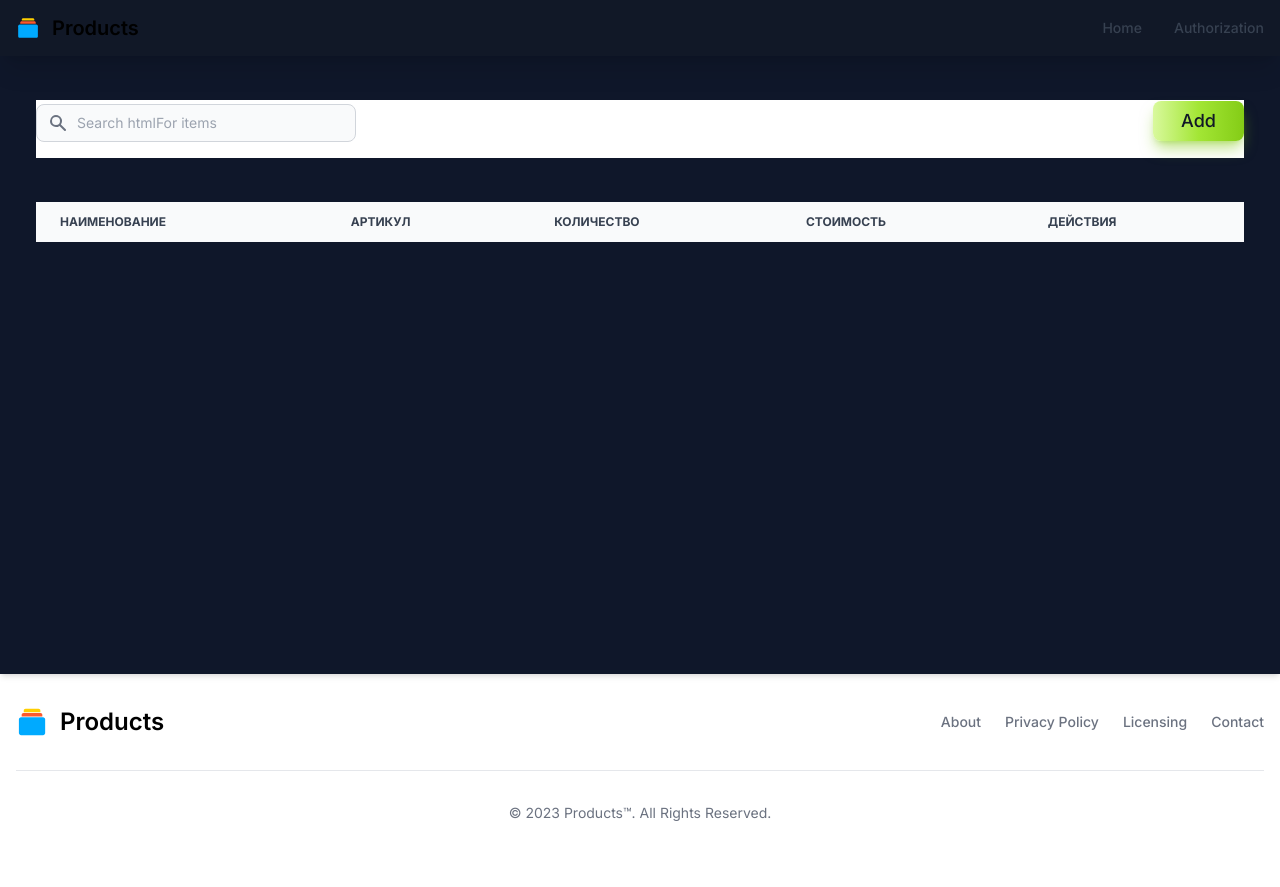
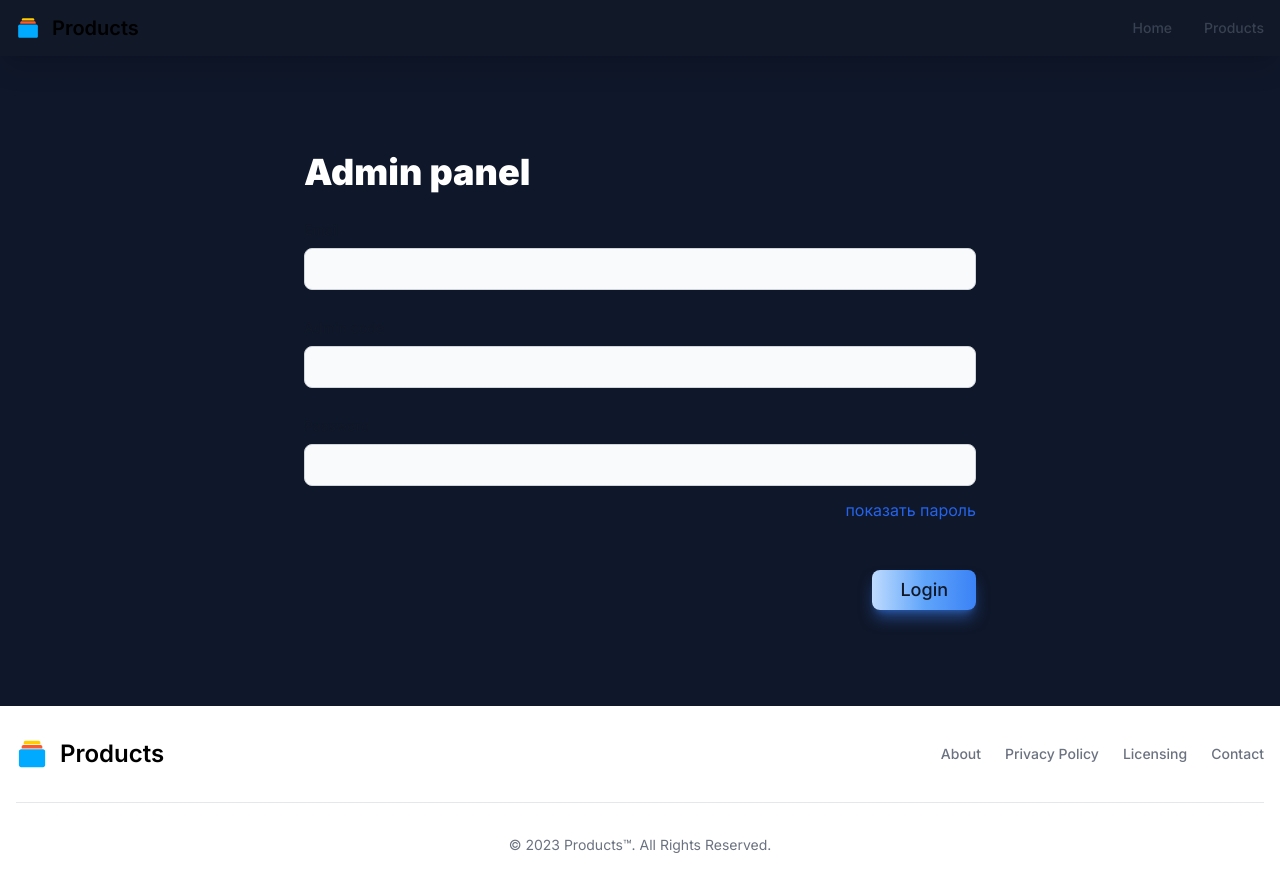
Before and after one commit to ramo4312/test-task, a Next.js app: page / in a window 1280 px wide. Before the commit the page ends 855 px from the top, so only its background shows below. Built offline with nearby package versions, Linux system fonts and the light colour scheme.

Commit message:
auth page and fixed bugs

```diff
--- a/src/components/Navbar.jsx
+++ b/src/components/Navbar.jsx
@@ -26,7 +26,7 @@ const Nav = () => {
 			<Navbar.Toggle />
 			<Navbar.Collapse>
 				<Navbar.Link href='/'>Home</Navbar.Link>
-				<Navbar.Link href='/auth'>Authorization</Navbar.Link>
+				<Navbar.Link href='/products'>Products</Navbar.Link>
 			</Navbar.Collapse>
 		</Navbar>
 	)
--- a/src/components/products/AdaptiveProduct.jsx
+++ b/src/components/products/AdaptiveProduct.jsx
@@ -1,5 +1,6 @@
 import { deleteProduct, productDetail } from '@/store/apiCalls'
 import Image from 'next/image'
+import { useRouter } from 'next/router'
 import { useState } from 'react'
 import { useDispatch } from 'react-redux'
 
@@ -15,12 +16,17 @@ const AdaptiveProduct = ({ product, setEditModal }) => {
 
 	const dispatch = useDispatch()
 
+	const { push } = useRouter()
+
 	function handleDelete(id) {
 		deleteProduct(dispatch, id)
 	}
 
 	return (
-		<div className='w-[47%] max-[530px]:w-5/6 bg-indigo-950 active:translate-y-[0.5px] select-none hover:duration-300 duration-200 active:shadow-[0_10px_40px_-25px_white] hover:-translate-y-[0.5px] hover:shadow-[0_18px_40px_-15px_white] p-6 rounded-xl relative'>
+		<div
+			className='w-[47%] max-[530px]:w-5/6 bg-gray-800 active:translate-y-[0.5px] select-none hover:duration-300 duration-200 active:shadow-[0_10px_40px_-25px_white] hover:-translate-y-[0.5px] hover:shadow-[0_18px_40px_-15px_white] p-6 rounded-xl relative'
+			onClick={() => push(`/product/${product.id}`)}
+		>
 			<div
 				onMouseLeave={() => setOptions(false)}
 				className={`absolute ${
@@ -43,7 +49,6 @@ const AdaptiveProduct = ({ product, setEditModal }) => {
 					Delete
 				</button>
 			</div>
-			<table className=' w-full text-white mb-3 '>
 			<div className='mb-4 flex justify-end'>
 				<Image
 					src='/options.svg'
@@ -57,6 +62,7 @@ const AdaptiveProduct = ({ product, setEditModal }) => {
 					alt=''
 				/>
 			</div>
+			<table className=' w-full text-white mb-3 '>
 				<thead></thead>
 				<tbody className='flex flex-col gap-y-4'>
 					{productObject.map(item => (
--- a/src/components/products/ProductList.jsx
+++ b/src/components/products/ProductList.jsx
@@ -17,8 +17,17 @@ const ProductList = () => {
 	const [sort, setSort] = useState({ to: '', name: '' })
 	const [modal, setModal] = useState(false)
 	const [editModal, setEditModal] = useState(false)
+	const [search, setSearch] = useState('')
 
 	const { products } = useSelector(state => state.products)
+
+	function handleSearch() {
+		const newProducts = products.filter(item => {
+			return item.name.toLowerCase().indexOf(search.toLowerCase()) !== -1
+		})
+
+		return newProducts
+	}
 
 	return (
 		<>
@@ -48,9 +57,10 @@ const ProductList = () => {
 						</div>
 						<input
 							type='text'
+							onChange={e => setSearch(e.target.value)}
 							id='table-search'
 							className='block p-2 pl-10 text-sm text-gray-900 border border-gray-300 rounded-lg w-80 bg-gray-50 focus:ring-blue-500 focus:border-blue-500 dark:bg-gray-700 dark:border-gray-600 dark:placeholder-gray-400 dark:text-white dark:focus:ring-blue-500 max-[530px]:w-full dark:focus:border-blue-500'
-							placeholder='Search htmlFor items'
+							placeholder='Search products'
 						/>
 					</div>
 					<div className=' flex gap-4 max-[530px]:w-full justify-end'>
@@ -116,7 +126,7 @@ const ProductList = () => {
 					</tbody>
 				</table>
 				<div className='flex-wrap justify-between max-[530px]:justify-center gap-y-10 hidden max-[785px]:flex '>
-					{products?.map(product => (
+					{handleSearch().map(product => (
 						<AdaptiveProduct
 							setEditModal={setEditModal}
 							key={product.id}
--- a/src/pages/_app.js
+++ b/src/pages/_app.js
@@ -4,6 +4,7 @@ import { Provider } from 'react-redux'
 import Head from 'next/head'
 import { PersistGate } from 'redux-persist/integration/react'
 import { persistor, store } from '@/store/store'
+import Layout from '@/components/layout/Layout'
 // import { ThemeProvider } from '@material-tailwind/react'
 
 const inter = Inter({ subsets: ['latin'] })
@@ -16,7 +17,9 @@ export default function App({ Component, pageProps }) {
 			</Head>
 			<PersistGate loading={null} persistor={persistor}>
 				<Provider store={store}>
-					<Component {...pageProps} />
+					<Layout>
+						<Component {...pageProps} />
+					</Layout>
 				</Provider>
 			</PersistGate>
 		</main>
--- a/src/pages/auth.jsx
+++ /dev/null
@@ -1,11 +0,0 @@
-import Layout from '@/components/layout/Layout'
-
-const auth = () => {
-	return (
-		<Layout>
-			<div className='pt-14'>auth</div>
-		</Layout>
-	)
-}
-
-export default auth
--- a/src/pages/index.js
+++ b/src/pages/index.js
@@ -1,12 +1,108 @@
-import Layout from '@/components/layout/Layout'
-import ProductList from '@/components/products/ProductList'
+import { useRouter } from 'next/router'
+import { useState } from 'react'
 
 export default function Home() {
+	const [isVis, setIsVis] = useState(false)
+	const [email, setEmail] = useState('')
+	const [code, setCode] = useState('')
+	const [pass, setPass] = useState('')
+
+	const { push } = useRouter()
+
+	function handlePush() {
+		// if (!email.trim() || !code.trim() || !pass.trim()) {
+		// 	alert('Some inputs are empty')
+		// 	return
+		// }
+
+		push('/products')
+	}
+
 	return (
-		<Layout>
-			<div className='pt-14 bg-slate-900'>
-				<ProductList />
-			</div>
-		</Layout>
+		<div className='pt-14 bg-slate-900'>
+			<form
+				action=''
+				className='flex flex-col gap-y-7 max-w-2xl w-4/5 mx-auto py-24'
+				onSubmit={e => {
+					// e.preventDefault()
+					handlePush()
+				}}
+			>
+				<h2 className='text-4xl text-white font-black'>Admin panel</h2>
+				<div>
+					<label
+						htmlFor='name'
+						className='block mb-2 text-sm font-medium text-gray-900 dark:text-white'
+					>
+						Email
+					</label>
+					<input
+						onChange={e => setEmail(e.target.value)}
+						type='text'
+						id='name'
+						className='bg-gray-50 border border-gray-300 text-gray-900 text-sm rounded-lg focus:border-blue-500 block w-full p-2.5 dark:bg-gray-700 dark:border-gray-600 dark:placeholder-gray-400 dark:text-white  dark:focus:border-blue-500'
+						required
+					/>
+				</div>
+				<div>
+					<label
+						htmlFor='vendorCode'
+						className='block mb-2 text-sm font-medium text-gray-900 dark:text-white'
+					>
+						Admin code
+					</label>
+					<input
+						onChange={e => setCode(e.target.value)}
+						type='text'
+						id='vendorCode'
+						className='bg-gray-50 border border-gray-300 text-gray-900 text-sm rounded-lg focus:border-blue-500 block w-full p-2.5 dark:bg-gray-700 dark:border-gray-600 dark:placeholder-gray-400 dark:text-white  dark:focus:border-blue-500'
+						required
+					/>
+				</div>
+				<div>
+					<label
+						htmlFor='count'
+						className='block mb-2 text-sm font-medium text-gray-900 dark:text-white'
+					>
+						Password
+					</label>
+					<input
+						onChange={e => setPass(e.target.value)}
+						type={`${isVis ? 'text' : 'password'}`}
+						id='count'
+						className='bg-gray-50 border border-gray-300 text-gray-900 text-sm rounded-lg focus:border-blue-500 block w-full p-2.5 dark:bg-gray-700 dark:border-gray-600 dark:placeholder-gray-400 dark:text-white  dark:focus:border-blue-500'
+						required
+					/>
+					<div className='flex justify-end pt-3 text-blue-600'>
+						<p onClick={() => setIsVis(!isVis)} className='cursor-pointer'>
+							показать пароль
+						</p>
+					</div>
+				</div>
+				{/* <div>
+					<label
+						htmlFor='price'
+						className='block mb-2 text-sm font-medium text-gray-900 dark:text-white'
+					>
+						Price
+					</label>
+					<input
+						type='text'
+						id='price'
+						className='bg-gray-50 border border-gray-300 text-gray-900 text-sm rounded-lg focus:border-blue-500 block w-full p-2.5 dark:bg-gray-700 dark:border-gray-600 dark:placeholder-gray-400 dark:text-white  dark:focus:border-blue-500'
+						required
+					/>
+				</div> */}
+				<div className='flex justify-end pt-5'>
+					<button
+						type='button'
+						className='text-gray-900 bg-gradient-to-r from-blue-200 via-blue-400 to-blue-500 hover:bg-gradient-to-br focus:outline-none focus:ring-blue-300 shadow-lg shadow-blue-500/50 dark:shadow-lg dark:shadow-blue-800/80 font-medium rounded-lg px-7 py-1.5 text-center text-lg active:translate-y-1 active:shadow-none duration-200 active:duration-200'
+						onClick={handlePush}
+					>
+						Login
+					</button>
+				</div>
+			</form>
+		</div>
 	)
 }
--- a/src/pages/product/[id].jsx
+++ b/src/pages/product/[id].jsx
@@ -1,4 +1,3 @@
-import Layout from '@/components/layout/Layout'
 import { deleteProduct, productDetail } from '@/store/apiCalls'
 import { useRouter } from 'next/router'
 import { useEffect } from 'react'
@@ -19,13 +18,12 @@ const ProductPage = () => {
 	}
 
 	return (
-		<Layout>
 		<div className='bg-white dark:bg-slate-800 h-[77.2vh] flex justify-center items-center flex-col relative'>
 			<div className='w-11/12 my-9'>
 				<button
 					onClick={back}
 					type='button'
-						className='text-white bg-gradient-to-r from-cyan-400 via-cyan-500 to-cyan-600 hover:bg-gradient-to-br focus:outline-none focus:ring-cyan-300 shadow-lg shadow-cyan-500/50 dark:shadow-lg hover:duration-200 dark:shadow-cyan-800/80 font-medium rounded-lg text-sm px-7 py-2.5 text-center '
+					className='text-white bg-gradient-to-r from-cyan-400 via-cyan-500 to-cyan-600 hover:bg-gradient-to-br focus:outline-none focus:ring-cyan-300 shadow-lg shadow-cyan-500/50 dark:shadow-lg hover:duration-200 dark:shadow-cyan-800/80 font-medium rounded-lg text-lg px-7 py-2.5 text-center '
 				>
 					Back
 				</button>
@@ -71,7 +69,6 @@ const ProductPage = () => {
 				</div>
 			</div>
 		</div>
-		</Layout>
 	)
 }
 
--- /dev/null
+++ b/src/pages/products/index.jsx
@@ -0,0 +1,11 @@
+import ProductList from '@/components/products/ProductList'
+
+const index = () => {
+	return (
+		<div className='pt-14 bg-slate-900'>
+			<ProductList />
+		</div>
+	)
+}
+
+export default index
```
Also changed, not shown: src/components/products/Product.jsx (+0 -18 lines). Lines whose indentation alone changed are shown as unchanged.
